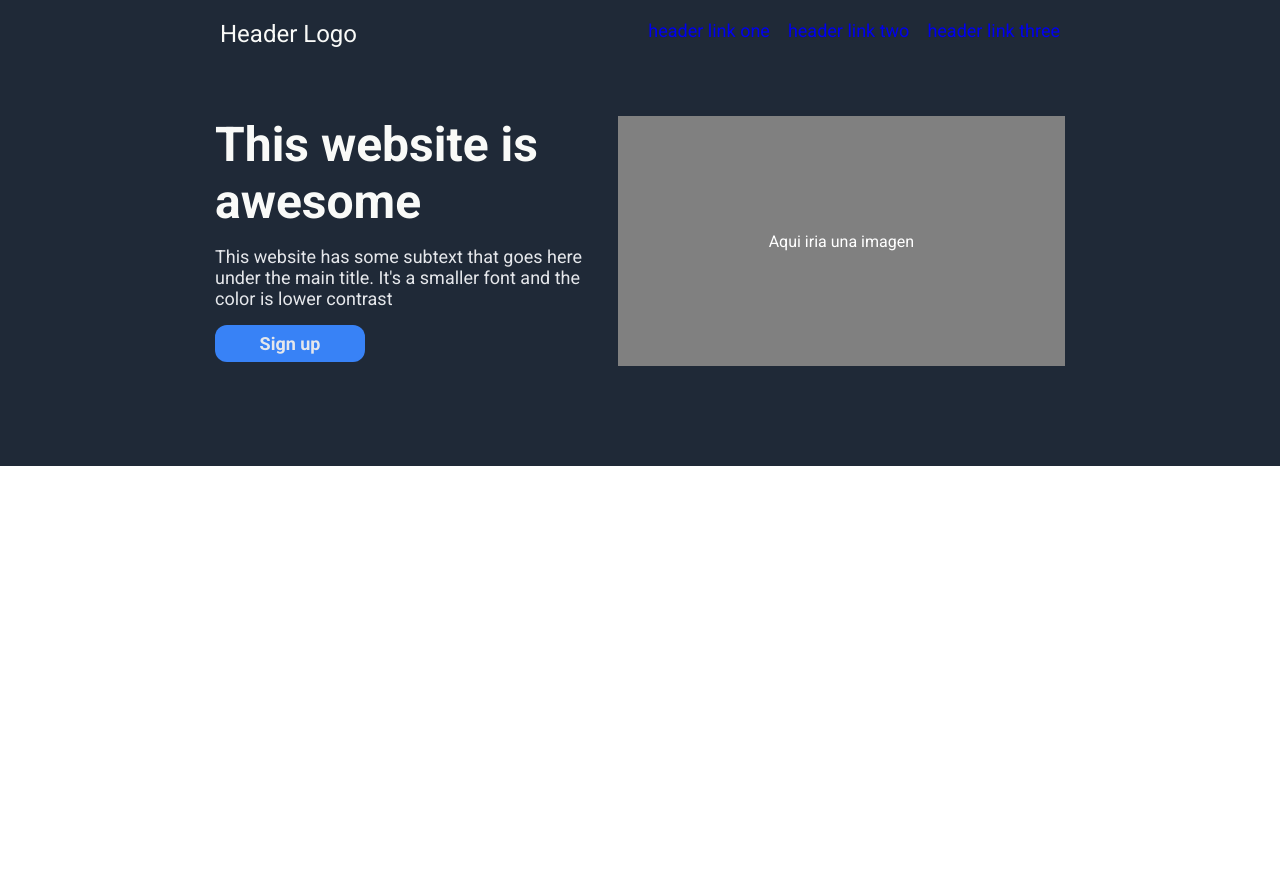
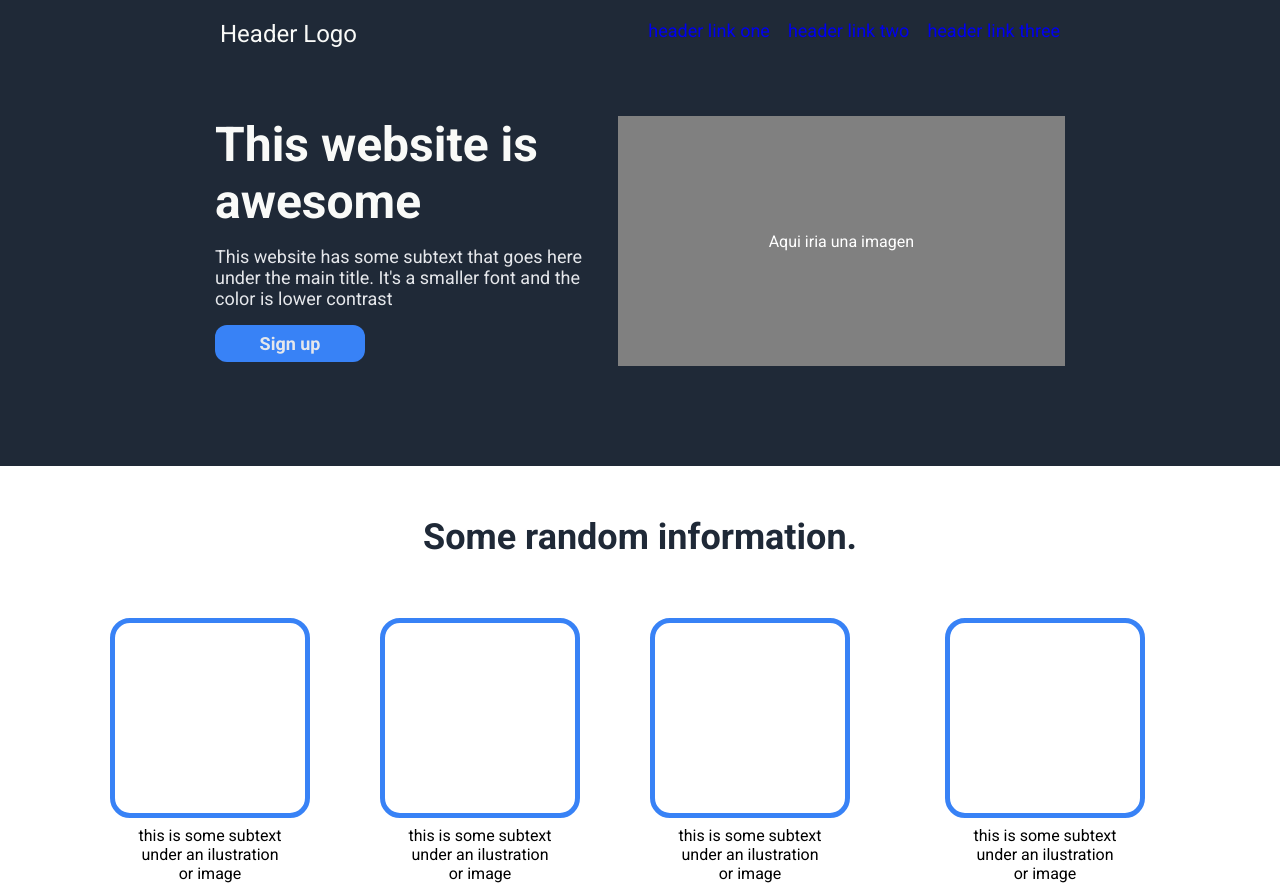
Before and after one commit to Andy-Castle/Landing-Page-The-Odin-Project, a plain HTML site: page index.html in a window 1280 px wide. Before the commit the page ends 800 px from the top, so only its background shows below. Drawn offline with Linux system fonts and the light colour scheme.

Commit message:
por aqui le voy a dejar, ya quedo el header, hero y some random information, mañana le sigo voy hacer el curso de freecodcamp

```diff
--- a/index.html
+++ b/index.html
@@ -31,7 +31,27 @@
           <p>Aqui iria una imagen</p>
         </div>
       </div>
-      <div class="random-information"></div>
+      <div class="random-information">
+        <h2>Some random information.</h2>
+        <div class="squares">
+          <div class="square1">
+            <div class="square"></div>
+            <p>this is some subtext under an ilustration or image</p>
+          </div>
+          <div class="square2">
+            <div class="square"></div>
+            <p>this is some subtext under an ilustration or image</p>
+          </div>
+          <div class="square3">
+            <div class="square"></div>
+            <p>this is some subtext under an ilustration or image</p>
+          </div>
+          <div class="square4">
+            <div class="square"></div>
+            <p>this is some subtext under an ilustration or image</p>
+          </div>
+        </div>
+      </div>
       <div class="thor"></div>
       <div class="call-action"></div>
       <div class="footer"></div>
--- a/style.css
+++ b/style.css
@@ -110,3 +110,50 @@ button {
 }
 
 /* Aqui termina el hero */
+
+/* Aqui inicia la seccion de some random information */
+
+.random-information {
+  display: flex;
+  flex-direction: column;
+  align-items: center;
+  padding-top: 50px;
+}
+
+.random-information h2 {
+  font-size: 36px;
+  font-weight: bolder;
+  color: #1f2937;
+  margin-bottom: 60px;
+}
+
+.squares {
+  display: flex;
+  /* gap: 120px; */
+}
+
+.square {
+  border: #3882f6 5px solid;
+  height: 200px;
+  width: 200px;
+  border-radius: 20px;
+}
+
+.square1,
+.square2,
+.square3,
+.square4 {
+  display: flex;
+  flex-direction: column;
+  justify-content: center;
+  align-items: center;
+  margin: 0 60px;
+}
+
+.square1,
+.square2,
+.square3,
+.square4 p {
+  width: 150px;
+  text-align: center;
+}
```
